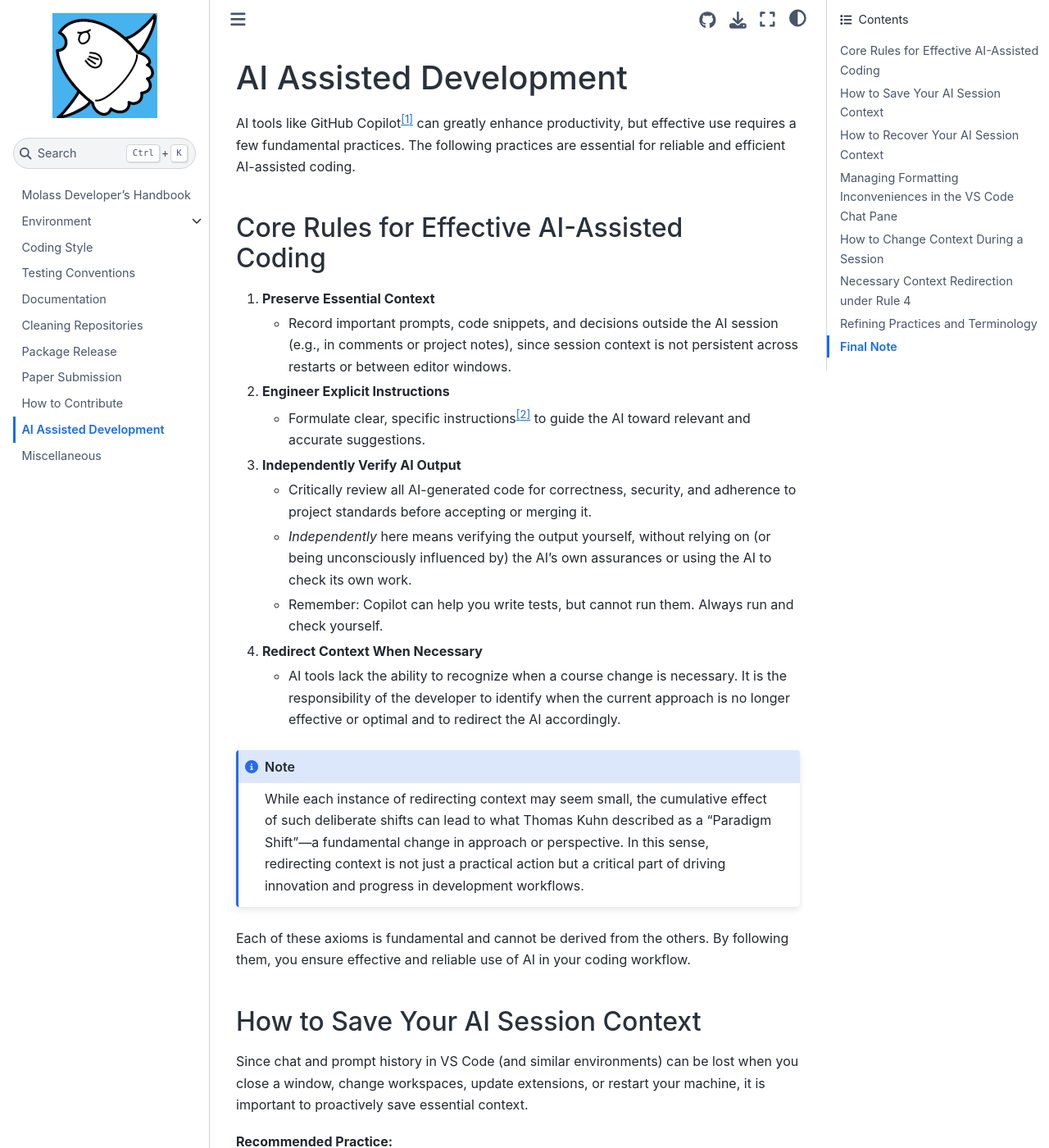
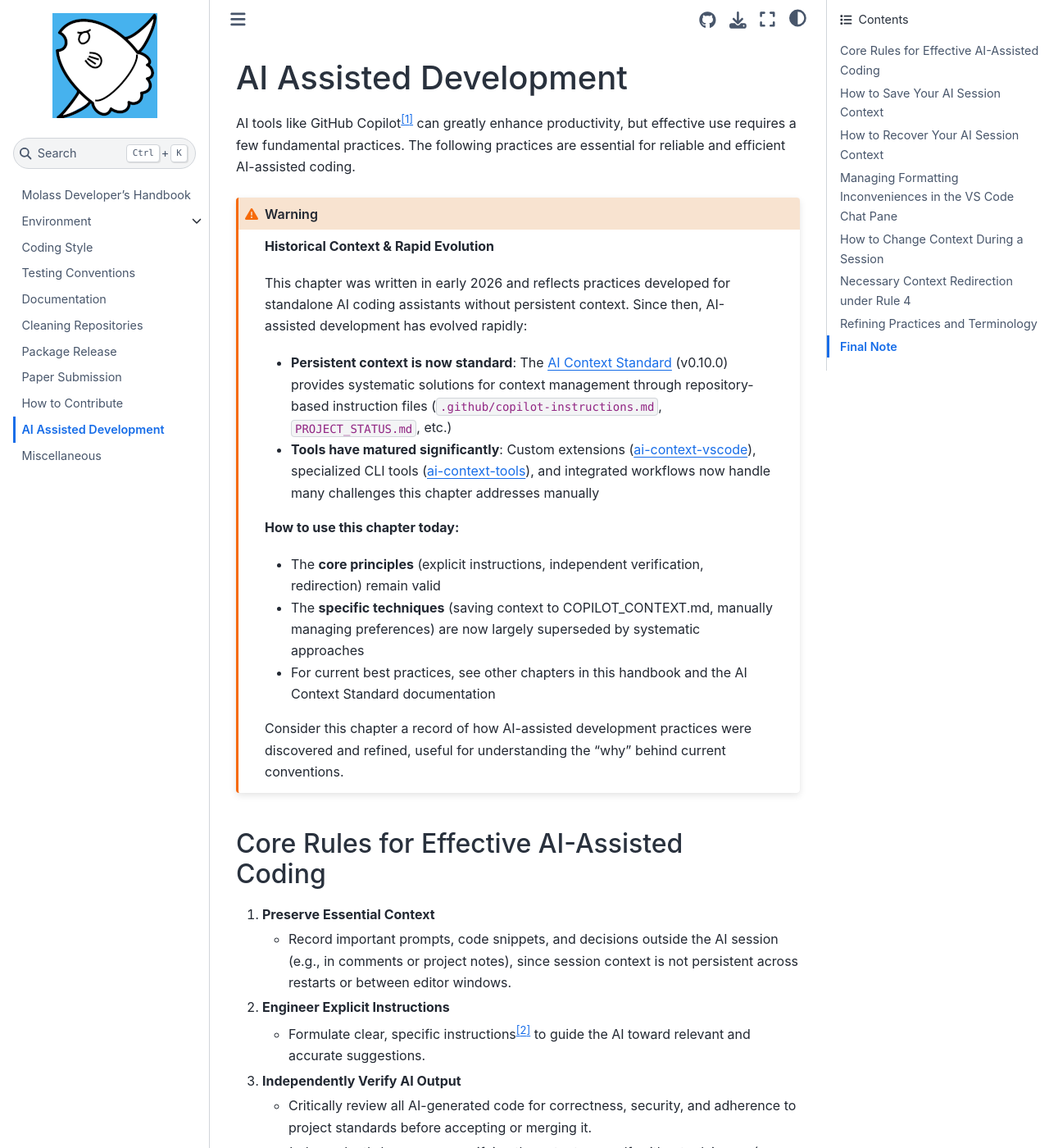
Before and after one commit to biosaxs-dev/molass-develop, a Jupyter Book: the page built from chapters/11/ai_assisted.md, in a window 1280 px wide and 1400 px high. Shown: the whole window at 82% size. Built offline with Jupyter Book 1.0.4 settings and Sphinx 7.4.7 and the Sphinx Book theme 1.1.4, drawn with Linux system fonts in a browser that asks for light colours.

Commit message:
docs: add historical context warning to AI Assisted Development chapter

````diff
--- a/chapters/11/ai_assisted.md
+++ b/chapters/11/ai_assisted.md
@@ -2,6 +2,22 @@
 # AI Assisted Development
 
 AI tools like GitHub Copilot[^1] can greatly enhance productivity, but effective use requires a few fundamental practices. The following practices are essential for reliable and efficient AI-assisted coding.
+
+```{warning}
+**Historical Context & Rapid Evolution**
+
+This chapter was written in early 2026 and reflects practices developed for standalone AI coding assistants without persistent context. Since then, AI-assisted development has evolved rapidly:
+
+- **Persistent context is now standard**: The [AI Context Standard](https://github.com/freesemt/ai-context-standard) (v0.10.0) provides systematic solutions for context management through repository-based instruction files (`.github/copilot-instructions.md`, `PROJECT_STATUS.md`, etc.)
+- **Tools have matured significantly**: Custom extensions ([ai-context-vscode](https://github.com/freesemt/ai-context-vscode)), specialized CLI tools ([ai-context-tools](https://github.com/freesemt/ai-context-tools)), and integrated workflows now handle many challenges this chapter addresses manually
+
+**How to use this chapter today:**
+- The **core principles** (explicit instructions, independent verification, redirection) remain valid
+- The **specific techniques** (saving context to COPILOT_CONTEXT.md, manually managing preferences) are now largely superseded by systematic approaches
+- For current best practices, see other chapters in this handbook and the AI Context Standard documentation
+
+Consider this chapter a record of how AI-assisted development practices were discovered and refined, useful for understanding the "why" behind current conventions.
+```
 
 ## Core Rules for Effective AI-Assisted Coding
 
````
